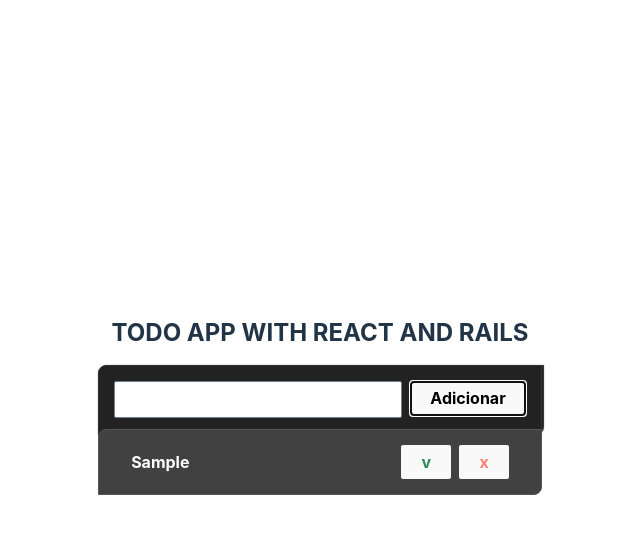
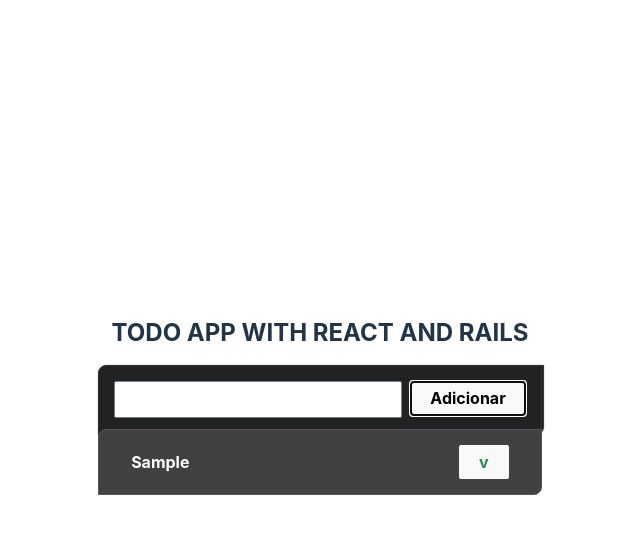
Before and after one commit to raioramalho/todo-list-frontend, a React (Vite) app: page / in a window 1280 px wide. Both pictures are taken after typing "Sample" into the empty fields and a click on the button "Adicionar". Shown: the top 534 px of the page, without its empty margins (320-960 px from the left). Built offline with nearby package versions, Linux system fonts and the light colour scheme; no server answers.

Commit message:
Nova feature, o btn done delete só aparece quando a task for completa!

```diff
--- a/src/components/elements/Button.jsx
+++ b/src/components/elements/Button.jsx
@@ -6,7 +6,6 @@ function Button(props) {
       <button
         id={props.id}
         name="_method"
-        value={props.value}
         className={props.className}
         onClick={props.onClick}
       >
--- a/src/layout/App.jsx
+++ b/src/layout/App.jsx
@@ -91,6 +91,7 @@ function App() {
                     handleDoneTask(itemId)
                   }}
                 />
+                {item.done &&
                 <Button
                   id="delTaskBtn"
                   title="x"
@@ -99,7 +100,7 @@ function App() {
                     //console.log("BUTTON: DEL", itemId)
                     handleDelTask(itemId)
                   }}
-                />
+                />}
               </div>
             </Card>
           ))}
```
